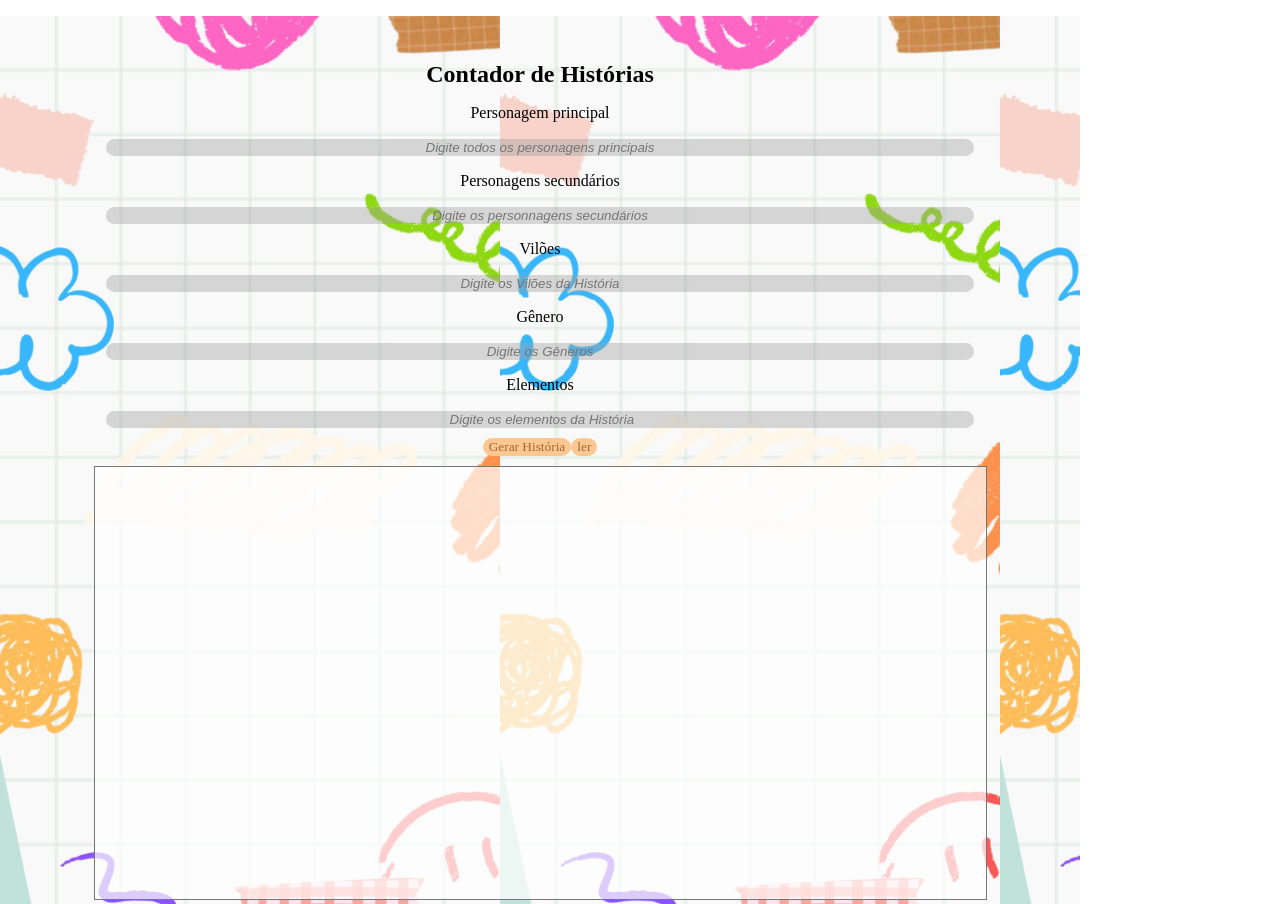
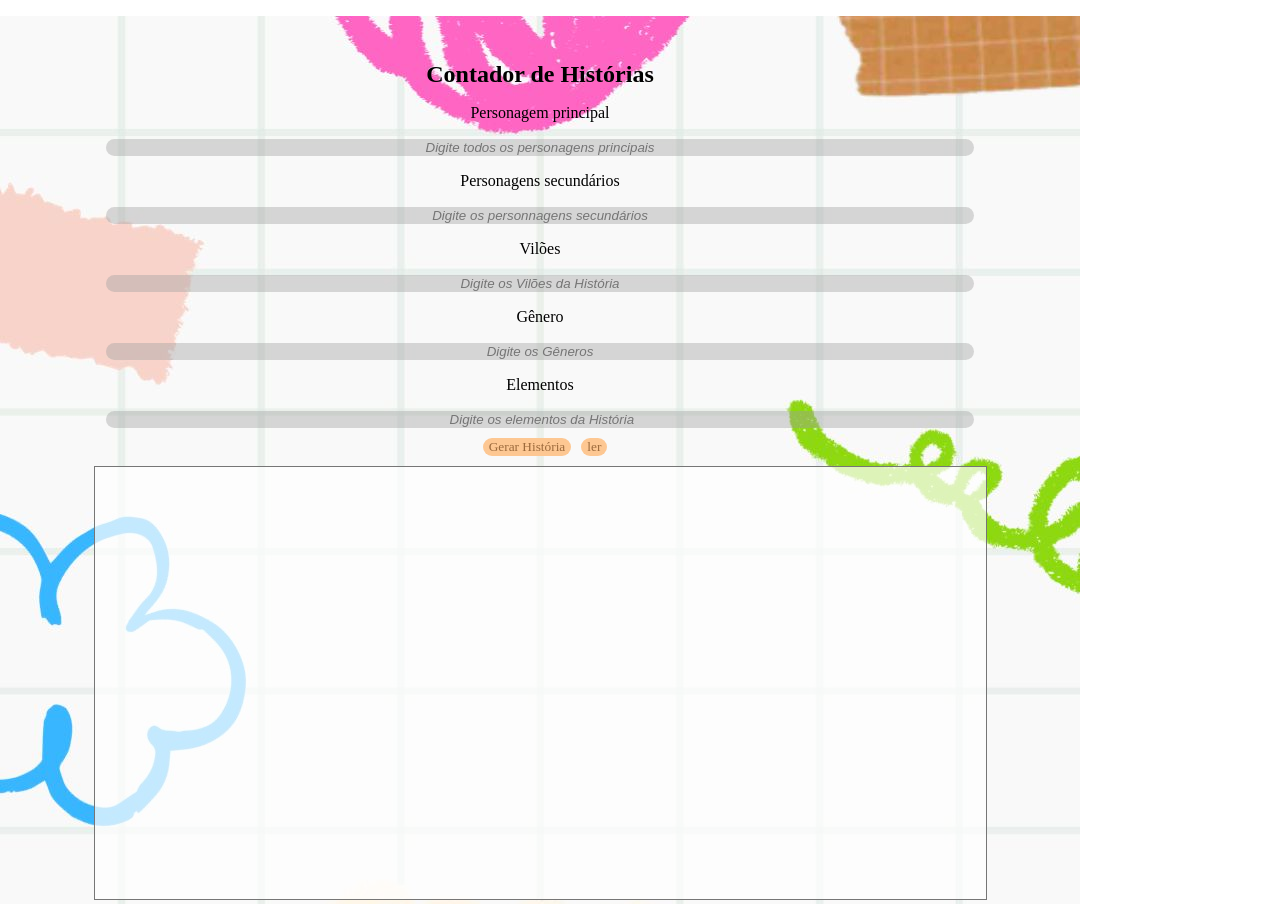
Before and after one commit to AllyThi/suahistoria, a React (Create React App) app: page / in a window 1280 px wide. Built offline with nearby package versions, Linux system fonts and the light colour scheme; no server answers.

Commit message:
Update App.css

```diff
--- a/src/App.css
+++ b/src/App.css
@@ -4,7 +4,7 @@
   text-align: center;
   font-family: cursive;
   background-image: url("./components/contabackground.jpg");
-  background-size: contain;
+  background-size: cover;
   max-width: 1080px;
   min-width: 240px;
 }
@@ -28,6 +28,7 @@ font-weight: 300;
 color: rgb(156, 106, 60);
 margin-top: 10px;
 margin-bottom: 10px;
+margin-left: 10px;
 border-radius:2dvi ;
 border-color: gray;
   border-style:none;
```
